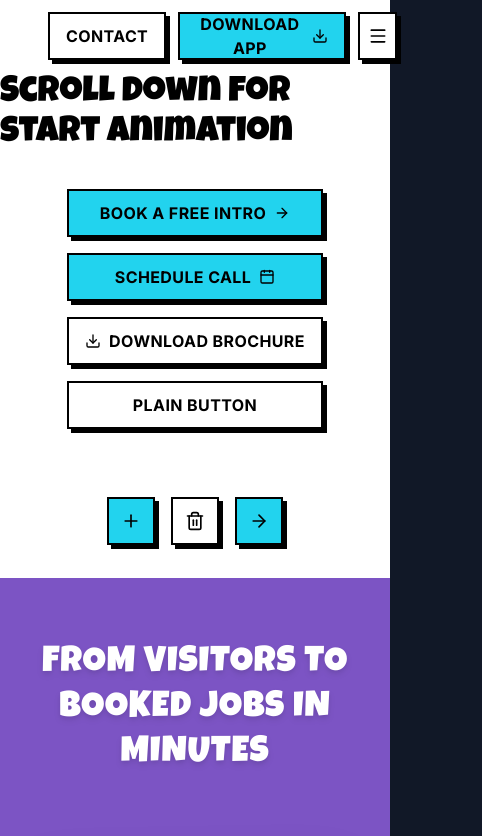
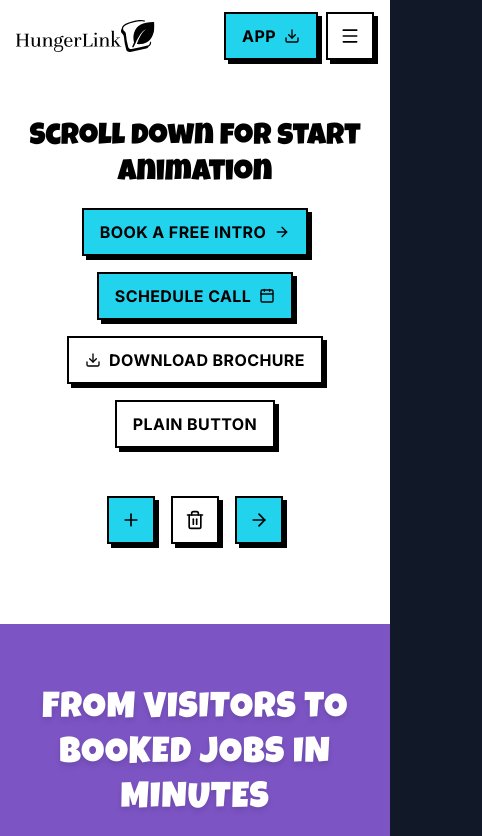
Before and after one commit to Chamindu-DM/web-animations, a React (Vite) app: page / in a window 390 px wide. Shown: the top 836 px of the page, 482 px wide, since content can reach past the window. Built offline with nearby package versions, Linux system fonts and the light colour scheme.

Commit message:
refactor: improve responsive layout and mobile optimization across all UI sections and components

```diff
--- a/src/App.jsx
+++ b/src/App.jsx
@@ -10,12 +10,12 @@ import GlobeSection from "./components/GlobeSection";
 
 export default function App() {
   return (
-    <main className="bg-white min-h-screen">
+    <main className="bg-white min-h-screen w-full max-w-full overflow-x-clip">
       <Navbar/>
       {/* Intro hero section */}
-      <div className="h-[60vh] grid place-items-center text-black">
-        <h1 className="font-luckiest text-4xl md:text-5xl">Scroll down for start animation</h1>
-        <div className="flex flex-col gap-4 p-8">
+      <div className="min-h-[60vh] py-12 flex flex-col justify-center items-center text-black px-4 text-center">
+        <h1 className="font-luckiest text-3xl sm:text-4xl md:text-5xl max-w-2xl">Scroll down for start animation</h1>
+        <div className="flex flex-wrap justify-center gap-4 p-4 md:p-8">
           {/* Default Icon on the right */}
           <Button variant="primary" icon={ArrowRight}>
             Book a free intro
--- a/src/components/CardStackSection.jsx
+++ b/src/components/CardStackSection.jsx
@@ -82,14 +82,14 @@ export const Card = ({
   return (
     <div
       ref={container}
-      className="h-screen flex items-center justify-center sticky top-0 p-4 md: p-8"
+      className="h-screen flex items-center justify-center sticky top-0 p-4 md:p-8"
     >
       <motion.div
         style={{
           scale,
           top: `calc(-5vh + ${i * 30}px)`,
         }}
-        className={`relative w-full max-w-[1200px] min-h-[480px] md:min-h-[520px] ${card.color} rounded-[32px] border ${card.borderColor} p-8 md:p-12 overflow-hidden flex flex-col justify-between origin-top`}
+        className={`relative w-full max-w-[1200px] min-h-[480px] md:min-h-[520px] ${card.color} rounded-[32px] border ${card.borderColor} p-6 sm:p-8 md:p-12 overflow-hidden flex flex-col justify-between origin-top`}
       >
         {/* Subtle background star grid pattern */}
         <div className="absolute inset-0 opacity-20 bg-[radial-gradient(#ffffff0d_1px,transparent_1px)] [background-size:20px_20px] pointer-events-none" />
--- a/src/components/DeviceScrollAnimation.jsx
+++ b/src/components/DeviceScrollAnimation.jsx
@@ -124,7 +124,7 @@ export default function DeviceScrollAnimation() {
   }, []);
 
   return (
-    <section ref={containerRef} className="relative w-full bg-[#0b131e] text-white overflow-visible py-12 md:py-0">
+    <section ref={containerRef} className="relative w-full max-w-full bg-[#0b131e] text-white overflow-x-clip py-12 md:py-0">
 
       {/* DESKTOP LAYOUT (Sticky GSAP Scroll Scrub Animation) */}
       <div className="hidden md:flex max-w-7xl mx-auto flex-row items-start">
@@ -253,8 +253,8 @@ export default function DeviceScrollAnimation() {
         </div>
 
         {/* Card 3: iPad Landscape Frame + Text 3 */}
-        <div className="flex flex-col items-center text-center p-6">
-           <div className="relative w-full max-w-[320px] aspect-[1468/1126] flex items-center justify-center mb-6">
+        <div className="flex flex-col items-center text-center">
+          <div className="relative w-full max-w-[320px] aspect-[1468/1126] flex items-center justify-center mb-6">
               <svg viewBox="0 0 1468 1126" className="absolute inset-0 w-full h-full pointer-events-none">
                  <rect x="23" y="23" width="1422" height="1080" rx="55" stroke="#FEFEFE" strokeWidth="46" fill="transparent" />
               </svg>
--- a/src/components/ExpertiseSection.jsx
+++ b/src/components/ExpertiseSection.jsx
@@ -107,7 +107,7 @@ export function ExpertiseHeroBanner({
   };
 
   return (
-    <div className="self-stretch w-full h-[75vh] px-20 relative bg-red-600 flex flex-col justify-end items-start gap-2 overflow-hidden">
+    <div className="self-stretch w-full h-[60vh] sm:h-[70vh] md:h-[75vh] px-6 sm:px-12 md:px-20 relative bg-red-600 flex flex-col justify-end items-start gap-2 overflow-hidden">
       {/* Background Image - Zoom Out Animation to fill parent container */}
       <motion.img
         initial={{ scale: 1.3 }}
@@ -129,7 +129,7 @@ export function ExpertiseHeroBanner({
           whileInView={{ y: "0%", opacity: 1 }}
           viewport={{ once: true, margin: "-50px" }}
           transition={{ duration: duration, ease: [0.16, 1, 0.3, 1] }}
-          className="justify-start text-white text-2xl font-normal font-['Inter'] uppercase"
+          className="justify-start text-white text-lg sm:text-xl md:text-2xl font-normal font-['Inter'] uppercase"
         >
           {heroNumber}
         </motion.div>
@@ -141,7 +141,7 @@ export function ExpertiseHeroBanner({
         initial="hidden"
         whileInView="visible"
         viewport={{ once: true, margin: "-50px" }}
-        className="flex flex-wrap gap-x-[0.3em] text-white text-8xl font-bold font-['Inter'] uppercase relative z-10 overflow-hidden leading-tight"
+        className="flex flex-wrap gap-x-[0.3em] text-white text-4xl sm:text-6xl md:text-7xl lg:text-8xl font-bold font-['Inter'] uppercase relative z-10 overflow-hidden leading-tight break-words"
       >
         {words.map((word, idx) => (
           <span key={idx} className="inline-block overflow-hidden py-1">
@@ -157,13 +157,13 @@ export function ExpertiseHeroBanner({
 
 export function ExpertiseStickyNumber({ number = "01", duration = 1.6 }) {
   return (
-    <div className="sticky top-0 px-4 py-10 flex flex-col justify-start items-start">
+    <div className="lg:sticky top-0 px-2 sm:px-4 py-4 lg:py-10 flex flex-col justify-start items-start">
       <motion.div
         initial={{ opacity: 0, y: 80, filter: 'blur(20px)' }}
         whileInView={{ opacity: 1, y: 0, filter: 'blur(0px)' }}
         viewport={{ once: true, margin: '-50px' }}
         transition={{ duration, ease: [0.16, 1, 0.3, 1] }}
-        className="justify-start text-white text-[400px] font-regular font-['Instrument_Sans'] leading-none"
+        className="justify-start text-white text-7xl sm:text-9xl md:text-[180px] lg:text-[320px] xl:text-[400px] font-regular font-['Instrument_Sans'] leading-none"
       >
         {number}
       </motion.div>
@@ -177,13 +177,13 @@ export function ExpertiseContentHeader({
   duration = 1.6
 }) {
   return (
-    <div className="self-stretch flex flex-col justify-start items-start gap-6">
+    <div className="self-stretch flex flex-col justify-start items-start gap-4 md:gap-6">
       <motion.div
         initial={{ opacity: 0, y: 50, filter: 'blur(16px)' }}
         whileInView={{ opacity: 1, y: 0, filter: 'blur(0px)' }}
         viewport={{ once: true, margin: '-50px' }}
         transition={{ duration, ease: [0.16, 1, 0.3, 1], delay: 0.2 }}
-        className="self-stretch justify-start text-white text-5xl font-bold font-['Inter'] uppercase"
+        className="self-stretch justify-start text-white text-2xl sm:text-4xl md:text-5xl font-bold font-['Inter'] uppercase leading-tight"
       >
         {heading}
       </motion.div>
@@ -192,7 +192,7 @@ export function ExpertiseContentHeader({
         whileInView={{ opacity: 1, y: 0, filter: 'blur(0px)' }}
         viewport={{ once: true, margin: '-50px' }}
         transition={{ duration, ease: [0.16, 1, 0.3, 1], delay: 0.4 }}
-        className="self-stretch justify-start text-white/80 text-base font-light font-['Inter']"
+        className="self-stretch justify-start text-white/80 text-sm sm:text-base font-light font-['Inter'] leading-relaxed"
       >
         {description}
       </motion.div>
@@ -269,16 +269,16 @@ export function SingleExpertiseSection({
   const [activeIndex, setActiveIndex] = useState(null);
 
   return (
-    <div className="w-full inline-flex flex-col justify-center items-center">
+    <div className="w-full max-w-full flex flex-col justify-center items-center">
       <ExpertiseHeroBanner
         heroNumber={heroNumber}
         heroTitle={heroTitle}
         imageSrc={heroImage}
         duration={duration}
       />
-      <div className="w-full px-20 bg-black flex justify-center items-start gap-2 relative">
+      <div className="w-full max-w-full px-4 sm:px-8 md:px-12 lg:px-20 bg-black flex flex-col lg:flex-row justify-center items-start gap-4 lg:gap-8 relative">
         <ExpertiseStickyNumber number={sectionNumber} duration={duration} />
-        <div className="flex-1 max-w-[1080px] px-4 py-24 inline-flex flex-col justify-start items-start gap-24 overflow-hidden">
+        <div className="flex-1 w-full max-w-[1080px] px-2 sm:px-4 py-8 md:py-16 lg:py-24 flex flex-col justify-start items-start gap-8 md:gap-16 lg:gap-24 overflow-hidden">
           <ExpertiseContentHeader
             heading={heading}
             description={description}
--- a/src/components/GlobeSection.jsx
+++ b/src/components/GlobeSection.jsx
@@ -15,16 +15,18 @@ export default function GlobeSection() {
         const controls = globeRef.current.controls();
         if (controls) {
           controls.autoRotate = true;
-          controls.autoRotateSpeed = 0.8; // Adjust this value to change rotation speed
+          controls.autoRotateSpeed = 0.5; // Adjust this value to change rotation speed
           controls.enableZoom = false; // Prevents users from zooming in/out
         }
 
         // --- HOW TO ADJUST GLOBE SIZE ---
-        // You can change the altitude to make the globe bigger or smaller relative to the screen.
-        // Default is usually around 2.5.
-        // Increase value (e.g. 3.0) -> Globe gets smaller.
-        // Decrease value (e.g. 1.8) -> Globe gets bigger.
-        globeRef.current.pointOfView({ altitude: 3 });
+        // Altitude controls camera distance:
+        // Larger value -> Globe appears smaller.
+        // Smaller value -> Globe appears larger.
+        const isMobile = window.innerWidth < 768;
+        const altitude = isMobile ? 6.5 : 3.0; // Customize mobile vs desktop size here
+
+        globeRef.current.pointOfView({ altitude });
       }
     };
 
@@ -42,6 +44,13 @@ export default function GlobeSection() {
           width: containerRef.current.offsetWidth,
           height: containerRef.current.offsetHeight
         });
+
+        // Dynamically adjust altitude on screen resize / orientation change
+        if (globeRef.current) {
+          const isMobile = window.innerWidth < 768;
+          const altitude = isMobile ? 3.8 : 3.0;
+          globeRef.current.pointOfView({ altitude });
+        }
       }
     };
 
@@ -66,7 +75,7 @@ export default function GlobeSection() {
       <div
         ref={containerRef}
         className="absolute z-0
-                   top-[-50vh] left-0 w-full h-[150vh]
+                   top-[-40vh] left-0 w-full h-[150vh]
                    md:top-0 md:left-[-50vw] md:w-[150vw] md:h-full"
       >
         {dimensions.width > 0 && (
--- a/src/components/Navbar.jsx
+++ b/src/components/Navbar.jsx
@@ -6,18 +6,19 @@ import { Download, Menu } from "lucide-react";
 export const Navbar = () => {
     return(
         <header className="sticky bg-white/50 backdrop-blur-md top-0 z-50 w-full flex justify-center items-center">
-            <nav className="w-full max-w-3xl px-6 py-3 rounded-none flex items-center justify-between gap-6">
-                <a href="#" className="flex items-center">
+            <nav className="w-full max-w-3xl px-4 sm:px-6 py-3 rounded-none flex items-center justify-between gap-2 sm:gap-6">
+                <a href="#" className="flex items-center flex-shrink-0">
                     <img
                         src={HungerLinkLogo}
                         alt="HungerLink Logo"
-                        className="h-9 w-auto object-contain"
+                        className="h-8 sm:h-9 w-auto object-contain"
                     />
                 </a>
 
-                <div className="flex items-center gap-3">
+                <div className="flex items-center gap-2 sm:gap-3">
                     <Button
                         variant="secondary"
+                        className="hidden sm:inline-flex"
                     >
                     Contact
                     </Button>
@@ -25,7 +26,8 @@ export const Navbar = () => {
                         variant="primary"
                         icon={Download}
                     >
-                        Download App
+                        <span className="hidden sm:inline">Download App</span>
+                        <span className="sm:hidden">App</span>
                     </Button>
                     <Button
                         variant="secondary"
--- a/src/index.css
+++ b/src/index.css
@@ -1,12 +1,22 @@
 @import url('https://fonts.googleapis.com/css2?family=Inter:wght@100..900&display=swap');
 
-* {
+*, *::before, *::after {
   box-sizing: border-box;
 }
 
-body {
+html, body {
   margin: 0;
   padding: 0;
+  width: 100%;
+  max-width: 100%;
+  overflow-x: clip;
+  position: relative;
   background-color: #111827;
   font-family: 'Inter', sans-serif;
 }
+
+#root {
+  width: 100%;
+  max-width: 100%;
+  overflow-x: clip;
+}
```
